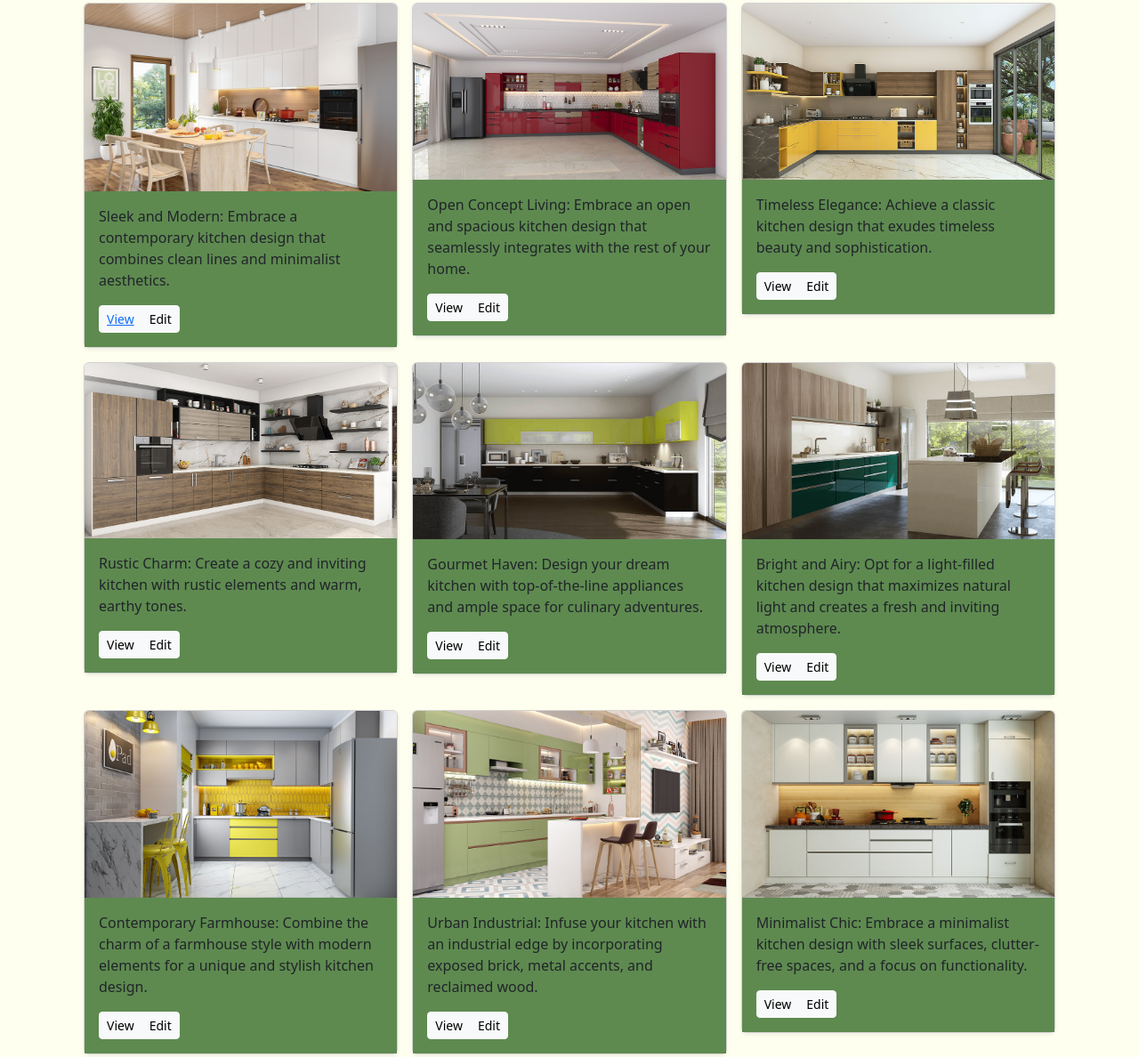
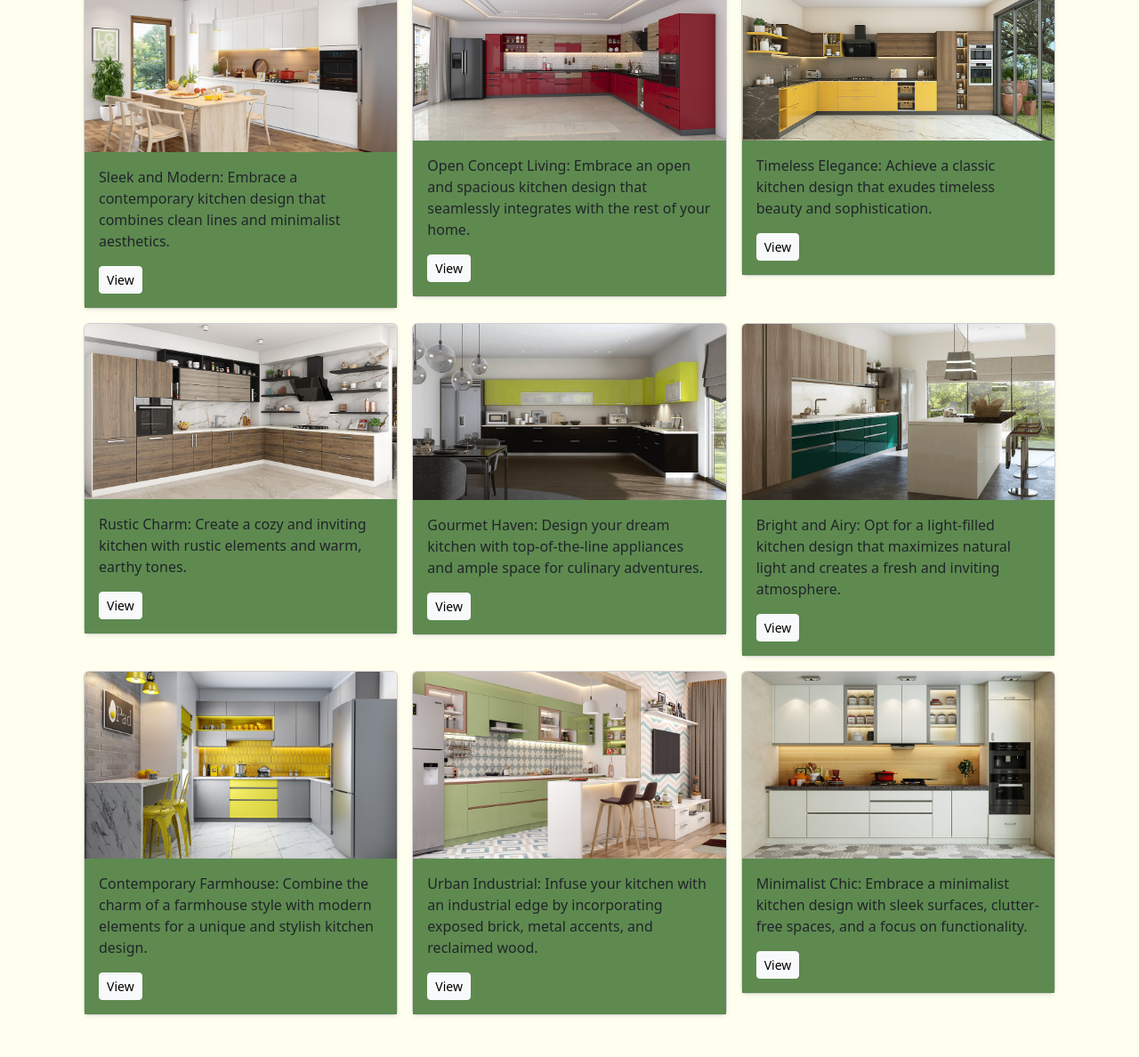
Before and after one commit to Bibek-Ray/Your-Kitchen, a website: page public/Latest Kitchen Designs.html in a window 1280 px wide. Shown: the part 680-1868 px from the top of the page at 89% size. Drawn offline with nearby package versions, Linux system fonts and the light colour scheme.

Commit message:
Update Latest Kitchen Designs.html

```diff
--- a/public/Latest Kitchen Designs.html
+++ b/public/Latest Kitchen Designs.html
@@ -27,37 +27,31 @@
                   <ul class="nav col-12 col-lg-auto my-2 justify-content-center my-md-0 text-small collapse" id="navbar-items">
                     <li>
                       <a href="index.html" class="nav-link text-white d-flex align-items-center">
-                        <svg class="bi d-block mx-auto mb-1" width="24" height="24"><use xlink:href="#home"></use></svg>
                         <span>Home</span>
                       </a>
                     </li>
                     <li>
                       <a href="Latest Kitchen Designs.html" class="nav-link text-white d-flex align-items-center">
-                        <svg class="bi d-block mx-auto mb-1" width="24" height="24"><use xlink:href="#speedometer2"></use></svg>
                         <span>Kitchen Designs</span>
                       </a>
                     </li>
                     <li>
-                      <a href="What's today's menu.html" class="nav-link text-white d-flex align-items-center">
-                        <svg class="bi d-block mx-auto mb-1" width="24" height="24"><use xlink:href="#table"></use></svg>
+                      <a href="https://bibek-ray.github.io/whats-todays-menu/" class="nav-link text-white d-flex align-items-center">
                         <span>What's Today's Menu?</span>
                       </a>
                     </li>
                     <li>
                       <a href="Shopping.html" class="nav-link text-white d-flex align-items-center">
-                        <svg class="bi d-block mx-auto mb-1" width="24" height="24"><use xlink:href="#grid"></use></svg>
                         <span>Shopping</span>
                       </a>
                     </li>
                     <li>
                       <a href="Kitchen For All.html" class="nav-link text-white d-flex align-items-center">
-                        <svg class="bi d-block mx-auto mb-1" width="24" height="24"><use xlink:href="#people-circle"></use></svg>
                         <span>Kitchen For All</span>
                       </a>
                     </li>
                     <li>
                       <a href="Contact us.html" class="nav-link text-white d-flex align-items-center">
-                        <svg class="bi d-block mx-auto mb-1" width="24" height="24"><use xlink:href="#people-circle"></use></svg>
                         <span>Contact us</span>
                       </a>
                     </li>
@@ -101,8 +95,8 @@
                     <p class="card-text">Sleek and Modern: Embrace a contemporary kitchen design that combines clean lines and minimalist aesthetics.</p>
                     <div class="d-flex justify-content-between align-items-center">
                       <div class="btn-group">
-                        <button type="button" class="btn btn-sm btn-light"><a href="https://www.designcafe.com/blog/modular-kitchen-interiors/how-to-make-small-kitchen-look-bigger/">View</a></button>
-                        <button type="button" class="btn btn-sm btn-light">Edit</button>
+                        <button type="button" class="btn btn-sm btn-light"><a style="text-decoration: none; color:black;" href="https://www.designcafe.com/blog/modular-kitchen-interiors/how-to-make-small-kitchen-look-bigger/">View</a></button>
+
                       </div>
                     </div>
                   </div>
@@ -115,8 +109,8 @@
                   <p class="card-text">Open Concept Living: Embrace an open and spacious kitchen design that seamlessly integrates with the rest of your home.</p>
                   <div class="d-flex justify-content-between align-items-center">
                     <div class="btn-group">
-                      <button type="button" class="btn btn-sm btn-light">View</button>
-                      <button type="button" class="btn btn-sm btn-light">Edit</button>
+                      <button type="button" class="btn btn-sm btn-light"><a style="text-decoration: none; color:black;" href="https://www.designcafe.com/blog/modular-kitchen-interiors/how-to-make-small-kitchen-look-bigger/">View</a></button>
+
                     </div>
                   </div>
                 </div>
@@ -129,8 +123,8 @@
                   <p class="card-text">Timeless Elegance: Achieve a classic kitchen design that exudes timeless beauty and sophistication.</p>
                   <div class="d-flex justify-content-between align-items-center">
                     <div class="btn-group">
-                      <button type="button" class="btn btn-sm btn-light">View</button>
-                      <button type="button" class="btn btn-sm btn-light">Edit</button>
+                      <button type="button" class="btn btn-sm btn-light"><a style="text-decoration: none; color:black;" href="https://www.designcafe.com/blog/modular-kitchen-interiors/how-to-make-small-kitchen-look-bigger/">View</a></button>
+
                     </div>
                   </div>
                 </div>
@@ -144,8 +138,8 @@
                   <p class="card-text">Rustic Charm: Create a cozy and inviting kitchen with rustic elements and warm, earthy tones.</p>
                   <div class="d-flex justify-content-between align-items-center">
                     <div class="btn-group">
-                      <button type="button" class="btn btn-sm btn-light">View</button>
-                      <button type="button" class="btn btn-sm btn-light">Edit</button>
+                      <button type="button" class="btn btn-sm btn-light"><a style="text-decoration: none; color:black;" href="https://www.designcafe.com/blog/modular-kitchen-interiors/how-to-make-small-kitchen-look-bigger/">View</a></button>
+
                     </div>
                   </div>
                 </div>
@@ -158,8 +152,8 @@
                   <p class="card-text">Gourmet Haven: Design your dream kitchen with top-of-the-line appliances and ample space for culinary adventures.</p>
                   <div class="d-flex justify-content-between align-items-center">
                     <div class="btn-group">
-                      <button type="button" class="btn btn-sm btn-light">View</button>
-                      <button type="button" class="btn btn-sm btn-light">Edit</button>
+                      <button type="button" class="btn btn-sm btn-light"><a style="text-decoration: none; color:black;" href="https://www.designcafe.com/blog/modular-kitchen-interiors/how-to-make-small-kitchen-look-bigger/">View</a></button>
+
                     </div>
                   </div>
                 </div>
@@ -172,8 +166,8 @@
                   <p class="card-text">Bright and Airy: Opt for a light-filled kitchen design that maximizes natural light and creates a fresh and inviting atmosphere.</p>
                   <div class="d-flex justify-content-between align-items-center">
                     <div class="btn-group">
-                      <button type="button" class="btn btn-sm btn-light">View</button>
-                      <button type="button" class="btn btn-sm btn-light">Edit</button>
+                      <button type="button" class="btn btn-sm btn-light"><a style="text-decoration: none; color:black;" href="https://www.designcafe.com/blog/modular-kitchen-interiors/how-to-make-small-kitchen-look-bigger/">View</a></button>
+
                     </div>
                   </div>
                 </div>
@@ -187,8 +181,8 @@
                   <p class="card-text">Contemporary Farmhouse: Combine the charm of a farmhouse style with modern elements for a unique and stylish kitchen design.</p>
                   <div class="d-flex justify-content-between align-items-center">
                     <div class="btn-group">
-                      <button type="button" class="btn btn-sm btn-light">View</button>
-                      <button type="button" class="btn btn-sm btn-light">Edit</button>
+                      <button type="button" class="btn btn-sm btn-light"><a style="text-decoration: none; color:black;" href="https://www.designcafe.com/blog/modular-kitchen-interiors/how-to-make-small-kitchen-look-bigger/">View</a></button>
+
                     </div>
                   </div>
                 </div>
@@ -201,8 +195,8 @@
                   <p class="card-text">Urban Industrial: Infuse your kitchen with an industrial edge by incorporating exposed brick, metal accents, and reclaimed wood.</p>
                   <div class="d-flex justify-content-between align-items-center">
                     <div class="btn-group">
-                      <button type="button" class="btn btn-sm btn-light">View</button>
-                      <button type="button" class="btn btn-sm btn-light">Edit</button>
+                      <button type="button" class="btn btn-sm btn-light"><a style="text-decoration: none; color:black;" href="https://www.designcafe.com/blog/modular-kitchen-interiors/how-to-make-small-kitchen-look-bigger/">View</a></button>
+
                     </div>
                   </div>
                 </div>
@@ -215,8 +209,8 @@
                   <p class="card-text">Minimalist Chic: Embrace a minimalist kitchen design with sleek surfaces, clutter-free spaces, and a focus on functionality.</p>
                   <div class="d-flex justify-content-between align-items-center">
                     <div class="btn-group">
-                      <button type="button" class="btn btn-sm btn-light">View</button>
-                      <button type="button" class="btn btn-sm btn-light">Edit</button>
+                      <button type="button" class="btn btn-sm btn-light"><a style="text-decoration: none; color:black;" href="https://www.designcafe.com/blog/modular-kitchen-interiors/how-to-make-small-kitchen-look-bigger/">View</a></button>
+
                     </div>
                   </div>
                 </div>
@@ -232,7 +226,7 @@
     <script src="card.js"></script>
     <script src="https://cdn.jsdelivr.net/npm/bootstrap@5.3.0-alpha3/dist/js/bootstrap.bundle.min.js" integrity="sha384-ENjdO4Dr2bkBIFxQpeoTz1HIcje39Wm4jDKdf19U8gI4ddQ3GYNS7NTKfAdVQSZe" crossorigin="anonymous"></script>
 </body>
-<footer class="d-flex flex-wrap justify-content-between align-items-center py-3 my-4 border-top">
+<footer class="d-flex flex-wrap justify-content-between align-items-center py-3 my-4 border-top container">
   <div class="col-md-4 d-flex align-items-center">
     <a href="Home.html" class="mb-3 me-2 mb-md-0 text-body-secondary text-decoration-none lh-1">
       <img src="Small logo.png" height = "30" width = "30">
```
